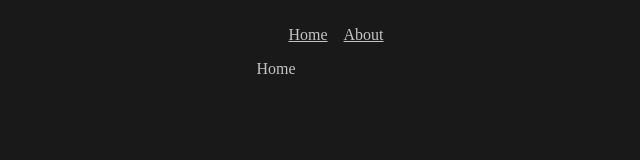
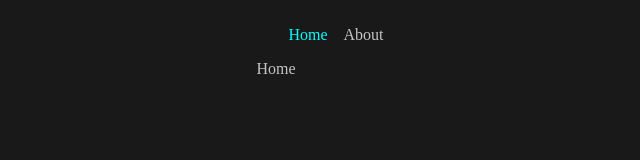
Before and after one commit to Alik64/Revision, a React (Create React App) app in the folder React/beginner-coding-interview/: page / in a window 1280 px wide. Shown: the top 160 px of the page, without its empty margins (296-936 px from the left). Built offline with nearby package versions, Linux system fonts and the light colour scheme.

Commit message:
React: ActiveLinks

```diff
--- a/React/beginner-coding-interview/src/ReactRouterDom/components/Navbar.js
+++ b/React/beginner-coding-interview/src/ReactRouterDom/components/Navbar.js
@@ -1,11 +1,11 @@
 import React from 'react'
-import { Link } from 'react-router-dom'
+import { NavLink } from 'react-router-dom'
 
 export default function Navbar() {
     return (
         <nav>
-            <Link to='/'>Home</Link>
-            <Link to='/about'>About</Link>
+            <NavLink to='/'>Home</NavLink>
+            <NavLink to='/about'>About</NavLink>
         </nav>
     )
 }
--- a/React/beginner-coding-interview/src/index.css
+++ b/React/beginner-coding-interview/src/index.css
@@ -26,5 +26,10 @@
 
 nav a {
   margin-right: 16px;
+  text-decoration: none;
   color: #c4c4c4;
 }
+
+nav a.active {
+  color: aqua;
+}
```
